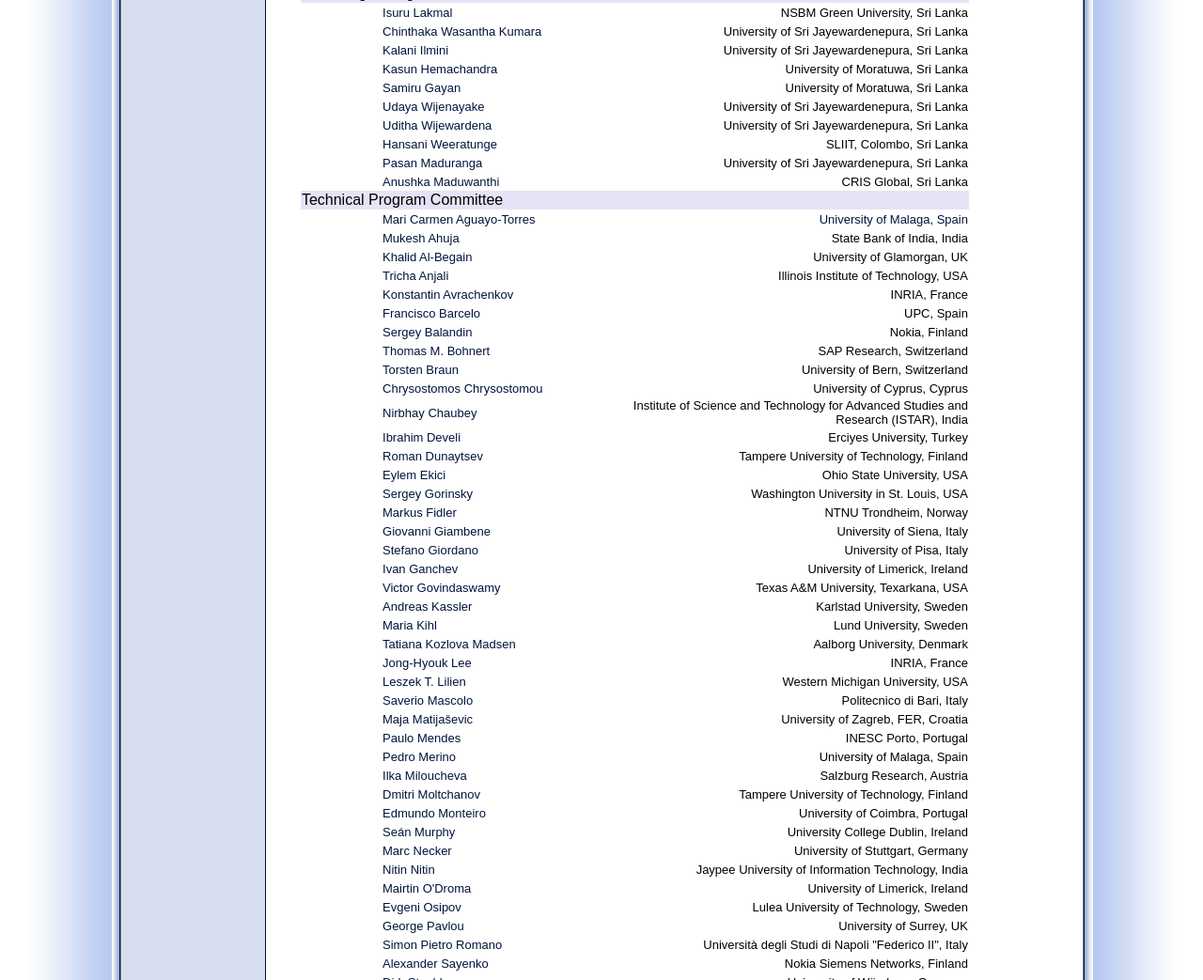
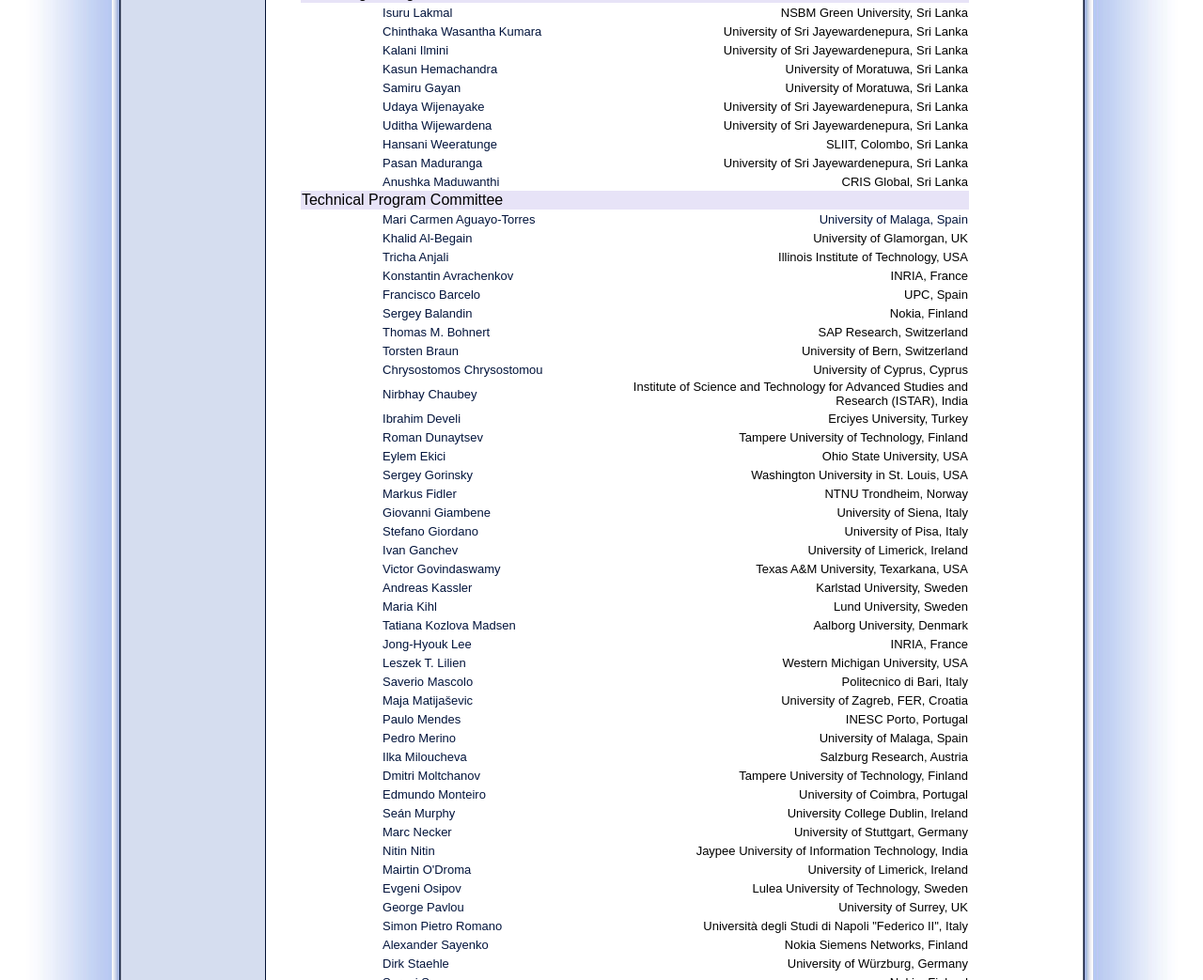
Before and after one commit to pokchik/new2an2026, a plain HTML site: page committees.html in a window 1280 px wide. Shown: the part 1442-2485 px from the top of the page at 94% size. Drawn offline with Linux system fonts and the light colour scheme.

Commit message:
Update committees.html

```diff
--- a/committees.html
+++ b/committees.html
@@ -454,11 +454,6 @@
                           </tr>
                           <tr>
                             <td align="left" valign="middle"><span class="style11"><font size="3px"><br></font></span></td>
-                            <td align="left" valign="middle"><p align="left" class="style11"><font size="2px">Mukesh Ahuja<br></font></p></td>
-                            <td align="right" valign="middle"><span class="style11"><font size="2px">State Bank of India, India</font></span></td>
-                          </tr>
-                          <tr>
-                            <td align="left" valign="middle"><span class="style11"><font size="3px"><br></font></span></td>
                             <td align="left" valign="middle"><p align="left" class="style11"><font size="2px">Khalid Al-Begain<br></font></p></td>
                             <td align="right" valign="middle"><span class="style11"><font size="2px">University of Glamorgan, UK</font></span></td>
                           </tr>
```
